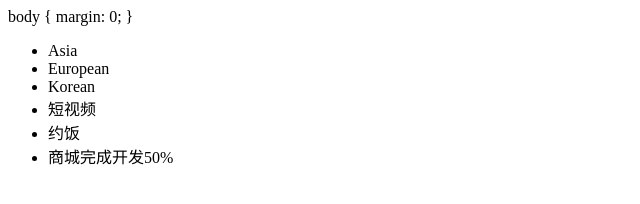
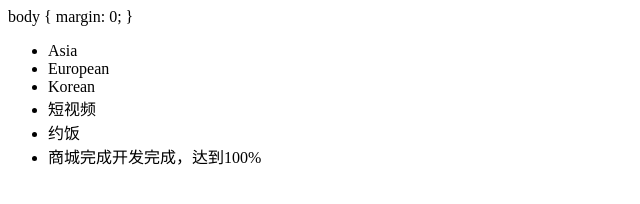
Before and after one commit to taozhl/dbhot, a plain HTML site: page index.html in a window 1280 px wide. Shown: the whole page, without its empty margins (0-640 px from the left). Drawn offline with Linux system fonts and the light colour scheme.

Commit message:
商城功能开发完成 v6

```diff
--- a/index.html
+++ b/index.html
@@ -16,7 +16,7 @@
 	<li>Korean</li>
 	<li>短视频</li>
 	<li>约饭</li>
-	<li>商城完成开发50%</li>
+	<li>商城完成开发完成，达到100%</li>
 </ul>
 </body>
 </html>
```
